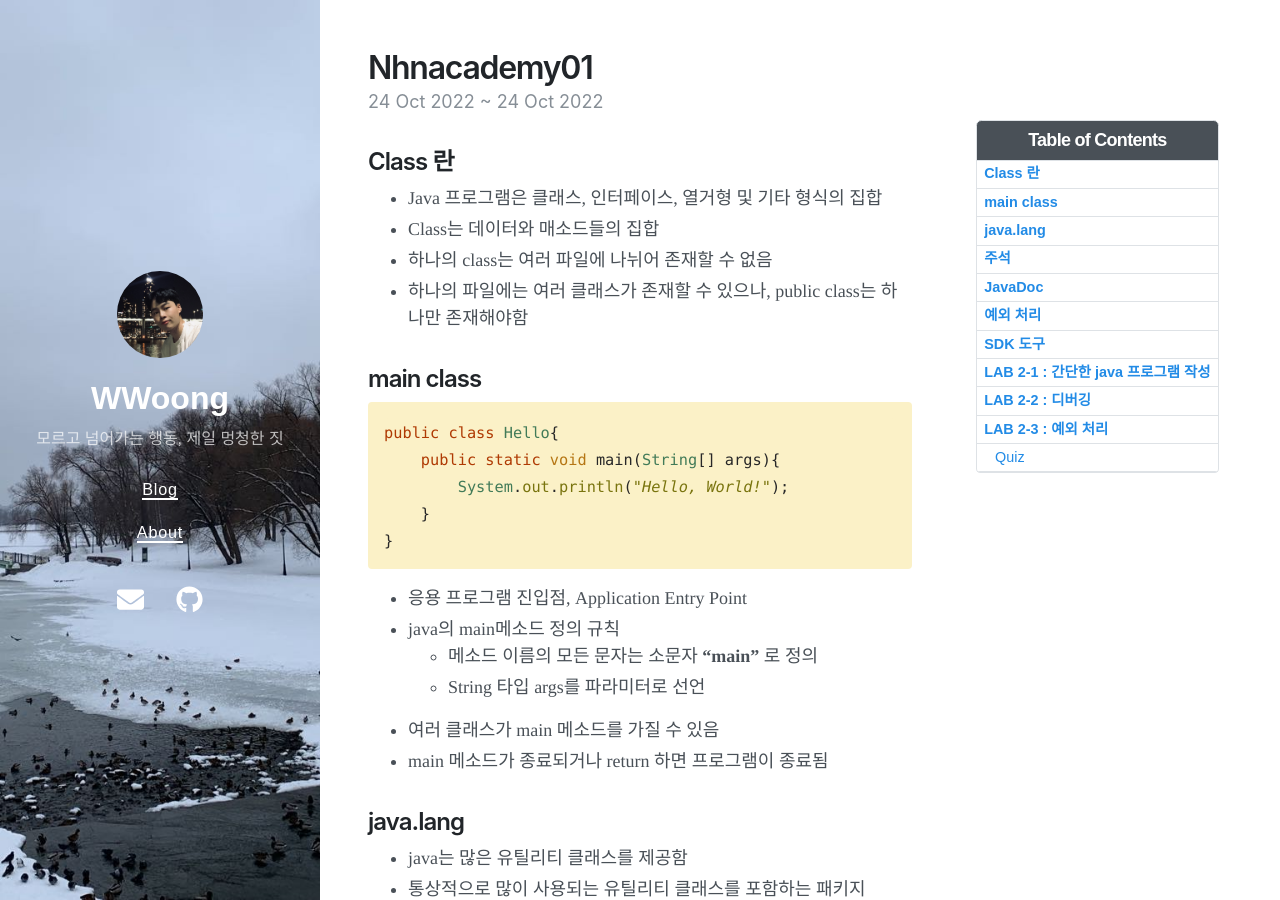
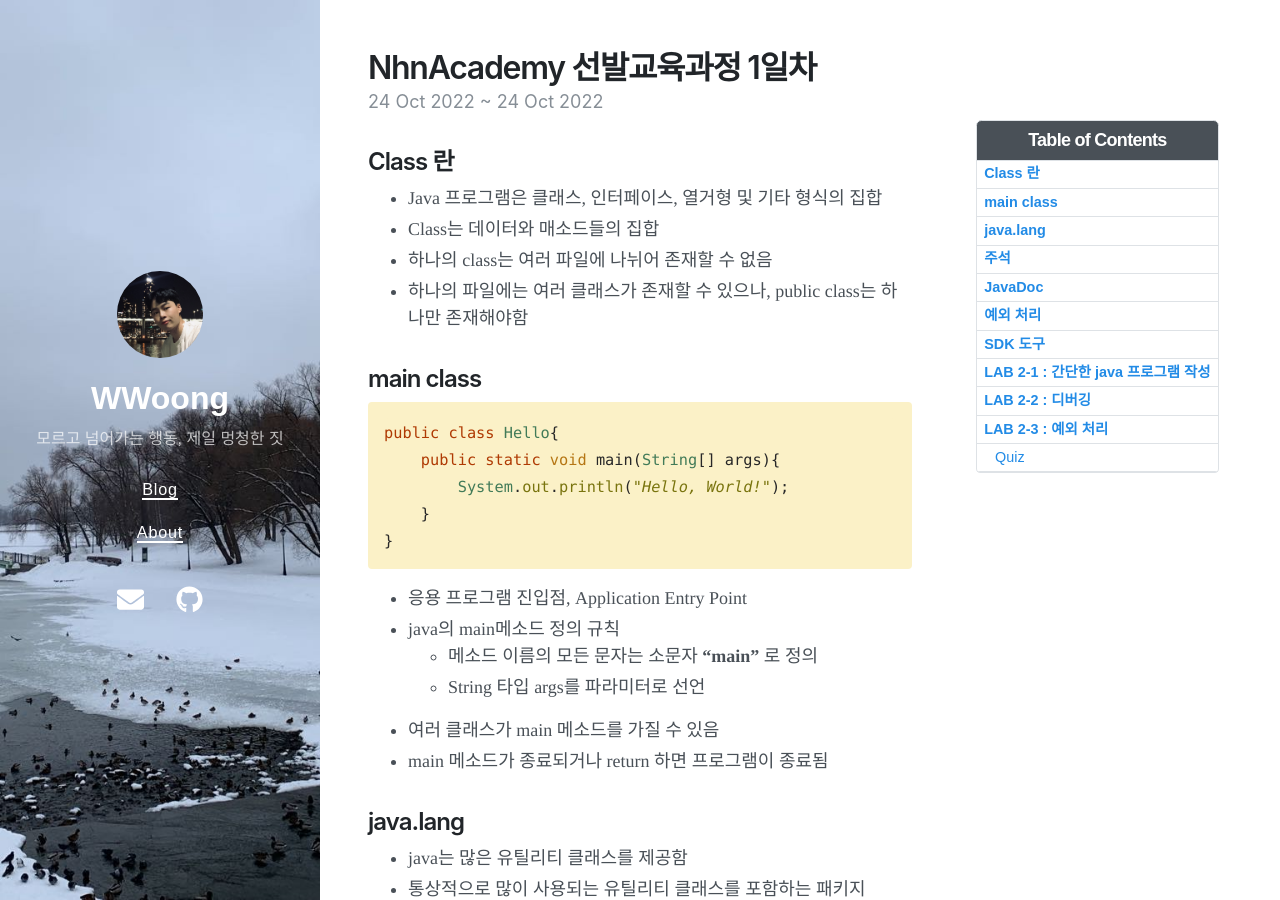
Before and after one commit to sangwoong12/sangwoong12.github.io, a Jekyll site: the page built from _posts/2022-10-24-nhnAcademy01.md, in a window 1280 px wide and 900 px high. Built offline with Jekyll 4.4.1, drawn with Linux system fonts in a browser that asks for light colours; nearby versions of some CDN libraries.

Commit message:
NhnAcademy 선발교육과정 1일차

```diff
--- a/_posts/2022-10-24-nhnAcademy01.md
+++ b/_posts/2022-10-24-nhnAcademy01.md
@@ -1,5 +1,6 @@
 ---
 layout: post
+title: NhnAcademy 선발교육과정 1일차
 date: 2022-10-24 09:00:00 +0800
 last_modified_at: 2022-10-24 18:00:00 +0800
 tags: [nhn,java]
```
